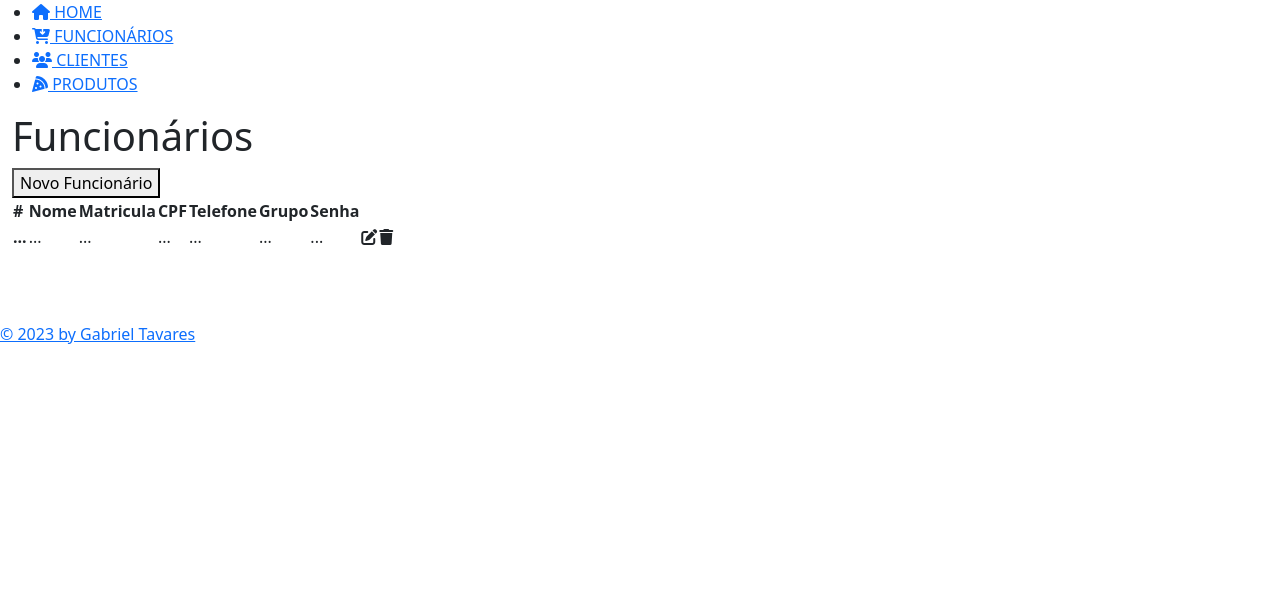
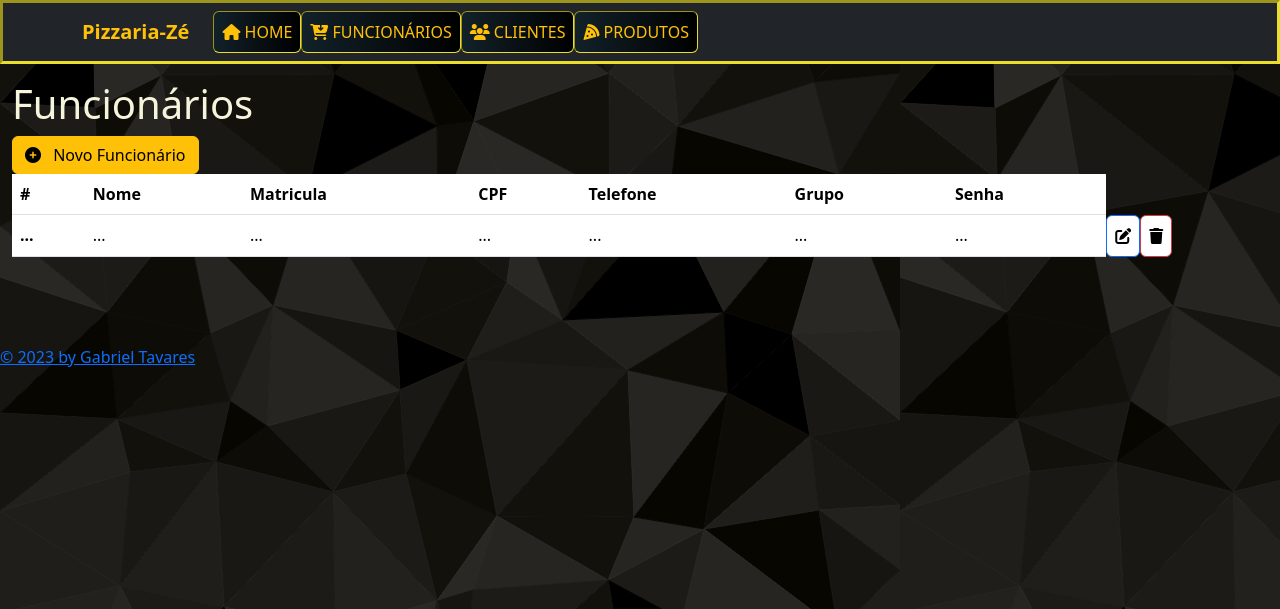
Before and after one commit to Gabrielst9/comandas_app, a Flask app: page /funcionario/ in a window 1280 px wide. Shown: the top 609 px of the page. Run offline with Flask 3, Linux system fonts and the light colour scheme; some libraries are stand-ins or nearby versions.

Commit message:
Atualização da Tela de formFuncionario, criação do painel principal, atualização do arquivo base

```diff
--- a/scr/mod_funcionario/templates/formListaFuncionario.html
+++ b/scr/mod_funcionario/templates/formListaFuncionario.html
@@ -14,10 +14,15 @@
     {% block content %}
     <form action="{{ url_for('funcionario.formFuncionario') }}" method="POST">
         <h1>Funcionários</h1>
-        <button type="submit" name="formNovo">Novo Funcionário</button>
+        <button role="button"
+            class="btn btn-warning me-md-1"
+            type="submit" name="formNovo"><i class="fa fa-plus-circle me-2"></i>
+            Novo Funcionário
+            </a>
+        </button>
     </form>
 
-    <table>
+    <table class="table">
         <thead>
             <tr>
                 <th scope="col">#</th>
@@ -38,8 +43,8 @@
                 <td>...</td>
                 <td>...</td>
                 <td>...</td>
-                <td><i class="fas fa-edit"></i></td>
-                <td><i class="fas fa-trash"></i></td>
+                <td class="btn btn-primary"><i class="fas fa-edit"></i></td>
+                <td class="btn btn-danger"><i class="fas fa-trash"></i></td>
             </tr>
         </tbody>
     </table>
--- /dev/null
+++ b/scr/static/css/style.css
@@ -0,0 +1,31 @@
+.botao{
+    background-color: blueviolet;
+}
+
+body{
+    color: beige;
+    background-image: url('../img/stacked-peaks-haikei.svg');
+}
+
+
+.border{
+    border: inset rgba(250, 236, 43, 0.932) !important;
+}
+
+
+.card:hover,
+.card:focus {
+  background-size: 0 0.1em, 100% 0.1em;
+}
+
+.card{
+    cursor: pointer;
+    border: inset rgba(250, 236, 43, 0.932) 0.5px!important;
+    background:
+      linear-gradient(to right, rgb(18, 33, 41), rgb(0, 0, 0)),
+      linear-gradient(to right, rgba(255, 0, 0, 1), rgba(255, 0, 180, 1), rgba(0, 100, 200, 1));
+    background-size: 100% 100%, 0 1em;
+    background-position: 100% 100%, 0 100%;
+    background-repeat: no-repeat;
+    transition: background-size 400ms;
+}
--- a/scr/templates/base.html
+++ b/scr/templates/base.html
@@ -20,6 +20,7 @@
 
     <link rel="stylesheet" href="{{ url_for('static', filename='bootstrap-5.3.2-dist/css/bootstrap.min.css') }}">
     <link rel="stylesheet" href="{{ url_for('static', filename='fontawesome-free-6.4.2-web/css/all.min.css') }}">
+    <link rel="stylesheet" href="{{ url_for('static', filename='css/style.css') }}">
 
     <link rel="shortcut icon" href="{{ url_for('static', filename='favicon.ico') }}">
 </head>
@@ -27,12 +28,53 @@
 <body>
     <!--Bloco de Menu---------------------------------------------------------------------------------->
     {% block menu %}
-        <ul>
-            <li><a href="{{ url_for('index.formListaIndex') }}"><i class="fas fa-home"></i> HOME</a></li>
-            <li><a href="{{ url_for('funcionario.formListaFuncionario') }}"><i class="fas fa-cart-arrow-down"></i> FUNCIONÁRIOS</a></li>
-            <li><a href="{{ url_for('cliente.formListaCliente') }}"><i class="fas fa-users"></i> CLIENTES</a></li>
-            <li><a href="{{ url_for('produto.formListaProduto') }}"><i class="fas fa-pizza-slice"></i> PRODUTOS</a></li>
-        </ul>
+
+    <nav class="border navbar navbar-expand-lg bg-dark ">
+            <div class="container ">
+                <a class=" text-warning navbar-brand fw-semibold"
+                  >Pizzaria-Zé<i class="text-primary ms-2"></i
+                ></a>
+                <button
+                  class="navbar-toggler"
+                  type="button"
+                >
+                  <span class="navbar-toggler-icon"></span>
+                </button>
+                <div class="collapse navbar-collapse">
+                  <div class="links w-100 text-center">
+                    <ul class="navbar-nav me-auto mb-2 mb-lg-0">
+                        <li class="card nav-item"><a
+                                class="nav-link text-warning"
+                                href="{{ url_for('index.formListaIndex') }}">
+                            <i class="fas fa-home"></i> HOME</a>
+                        </li>
+
+                        <li class="card nav-item"><a
+                            class="nav-link text-warning"
+                            href="{{ url_for('funcionario.formListaFuncionario') }}"><i class="fas fa-cart-arrow-down">
+                            </i> FUNCIONÁRIOS</a>
+                        </li>
+
+                        <li class="card nav-item"><a
+                            class="nav-link text-warning"
+                            href="{{ url_for('cliente.formListaCliente') }}"><i class="fas fa-users">
+                            </i> CLIENTES</a>
+                        </li>
+
+                        <li class="card nav-item"><a
+                            class="nav-link text-warning"
+                            href="{{ url_for('produto.formListaProduto') }}"><i class="fas fa-pizza-slice">
+                            </i> PRODUTOS</a>
+                        </li>
+                    </ul>
+                  </div>
+                </div>
+
+              </div>
+        </nav>
+
+
+
     {% endblock %}
     <!-------------------------------------------------------------------------------------------------->
 
```
Also changed, not shown: scr/mod_funcionario/templates/formFuncionario.html (+28 -17 lines), scr/static/img/stacked-peaks-haikei.svg (added).
